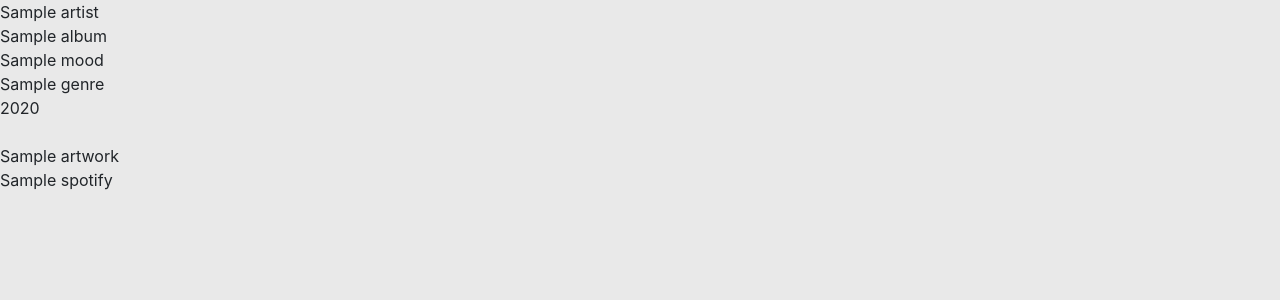
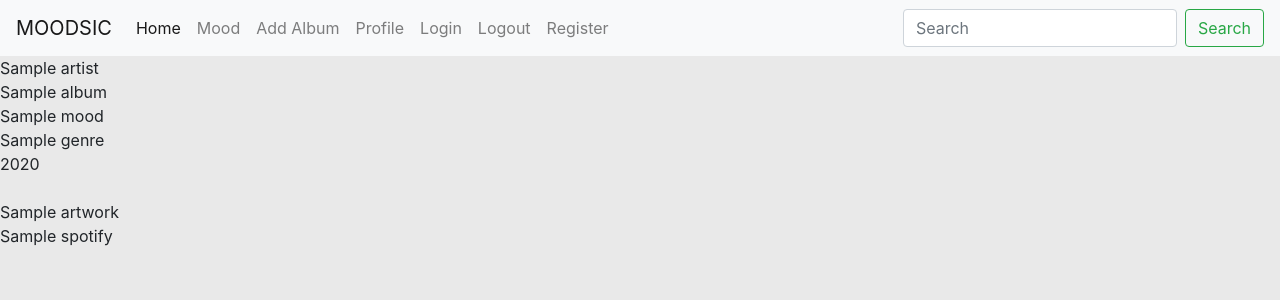
Before and after one commit to Artrage/moodsic, a Flask app: page / in a window 1280 px wide. Shown: the top 300 px of the page. Run offline with Flask 2, Linux system fonts and the light colour scheme; a database or web service that is not in the repository returns one stand-in record (values such as "Sample title"); some libraries are stand-ins or nearby versions.

Commit message:
get bootstrap navbar

```diff
--- a/app.py
+++ b/app.py
@@ -24,7 +24,6 @@ def get_albums():
     return render_template("albums.html", albums=albums)
 
 
-
 if __name__ == "__main__":
     app.run(host=os.environ.get("IP"),
             port=int(os.environ.get("PORT")),
--- a/templates/base.html
+++ b/templates/base.html
@@ -12,6 +12,72 @@
 </head>
 <body>
 
+        <!-- <header>
+			<nav class="navbar navbar-expand-lg navbar-dark bg-dark">
+				<button class="navbar-toggler" type="button" data-toggle="collapse" data-target="#navbarTogglerDemo01" aria-controls="navbarTogglerDemo01" aria-expanded="false" aria-label="Toggle navigation">
+			    <span class="navbar-toggler-icon"></span>
+			  </button>
+				<div class="collapse navbar-collapse" id="navbarTogglerDemo01">
+					<a class="navbar-brand" href="#">MOODSIC</a>
+					<ul class="navbar-nav mr-auto mt-2 mt-lg-0">
+						<li class="nav-item active">
+							<a class="nav-link" href="#">Home <span class="sr-only">(current)</span></a>
+						</li>
+						<li class="nav-item">
+							<a class="nav-link" href="#">Link</a>
+						</li>
+						<li class="nav-item">
+							<a class="nav-link disabled" href="#" tabindex="-1" aria-disabled="true">Disabled</a>
+						</li>
+					</ul>
+					<form class="form-inline my-2 my-lg-0">
+						<input class="form-control mr-sm-2" type="search" placeholder="Search" aria-label="Search">
+						<button class="btn btn-outline-success my-2 my-sm-0" type="submit">Search</button>
+					</form>
+				</div>
+			</nav>
+        </header> -->
+
+    <header>
+        <!-- top navbar -->
+        <nav class="navbar navbar-expand-lg navbar-light bg-light">
+            <a class="navbar-brand" href="{{ url_for('get_albums') }}">MOODSIC</a>
+            <button class="navbar-toggler" type="button" data-toggle="collapse" data-target="#navbarTogglerDemo02" aria-controls="navbarTogglerDemo02" aria-expanded="false" aria-label="Toggle navigation">
+            <span class="navbar-toggler-icon"></span>
+        </button>
+
+            <div class="collapse navbar-collapse" id="navbarTogglerDemo02">
+                <ul class="navbar-nav mr-auto mt-2 mt-lg-0">
+                    <li class="nav-item active">
+                        <a class="nav-link" href="{{ url_for('get_albums') }}">Home <span class="sr-only">(current)</span></a>
+                    </li>
+                    <li class="nav-item">
+                        <a class="nav-link" href="#">Mood</a>
+                    </li>
+                    <li class="nav-item">
+                        <a class="nav-link" href="#">Add Album</a>
+                    </li>
+                    <li class="nav-item">
+                        <a class="nav-link" href="#">Profile</a>
+                    </li>
+                    <li class="nav-item">
+                        <a class="nav-link" href="#">Login</a>
+                    </li>
+                    <li class="nav-item">
+                        <a class="nav-link" href="#">Logout</a>
+                    </li>
+                    <li class="nav-item">
+                        <a class="nav-link" href="#">Register</a>
+                    </li>
+                </ul>
+                <form class="form-inline my-2 my-lg-0">
+                    <input class="form-control mr-sm-2" type="search" placeholder="Search">
+                    <button class="btn btn-outline-success my-2 my-sm-0" type="submit">Search</button>
+                </form>
+            </div>
+        </nav>
+    </header>
+
     {% block content %}
     {% endblock %}
     <script src="https://code.jquery.com/jquery-3.5.1.min.js"
```
